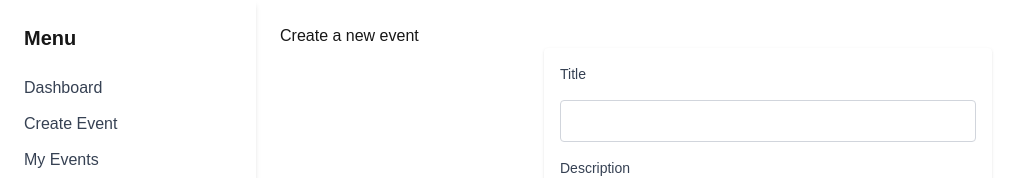
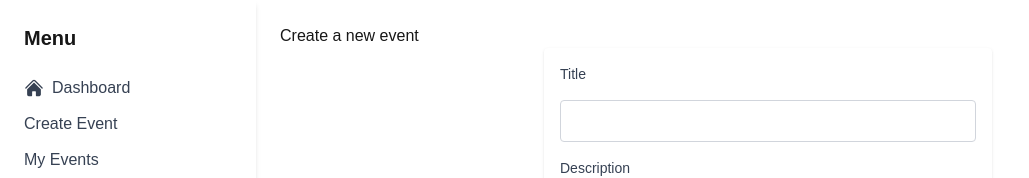
Before and after one commit to ka1130/Happenly, a Next.js app: page /events/new in a window 1280 px wide. Shown: the top 178 px of the page, without its empty margins (0-1029 px from the left). Built offline with nearby package versions, Linux system fonts and the light colour scheme.

Commit message:
Add icons

```diff
--- a/app/layout.tsx
+++ b/app/layout.tsx
@@ -1,11 +1,12 @@
 import Link from 'next/link';
 import { Metadata } from 'next';
+import { HomeIcon } from '@heroicons/react/24/solid';
+import './globals.css';
 
 export const metadata: Metadata = {
   title: 'Happenly',
   description: 'Admin dashboard',
 };
-import './globals.css';
 
 export default function RootLayout({
   children,
@@ -21,9 +22,10 @@ export default function RootLayout({
           <nav className="flex flex-col space-y-3">
             <Link
               href="/dashboard"
-              className="text-gray-700 hover:text-blue-600"
+              className="flex items-center space-x-2 text-gray-700 hover:text-blue-600"
             >
-              Dashboard
+              <HomeIcon className="h-5 w-5" />
+              <span>Dashboard</span>
             </Link>
             <Link
               href="/events/new"
--- a/package.json
+++ b/package.json
@@ -9,6 +9,7 @@
     "lint": "eslint"
   },
   "dependencies": {
+    "@heroicons/react": "^2.2.0",
     "@prisma/client": "^7.2.0",
     "next": "^16.1.0",
     "prisma": "^7.2.0",
```
Also changed, not shown: 1 other file (tests, documents, lock files or other folders).
